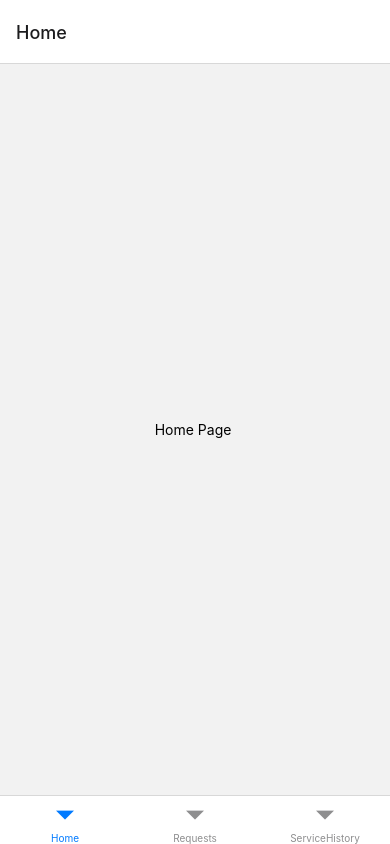
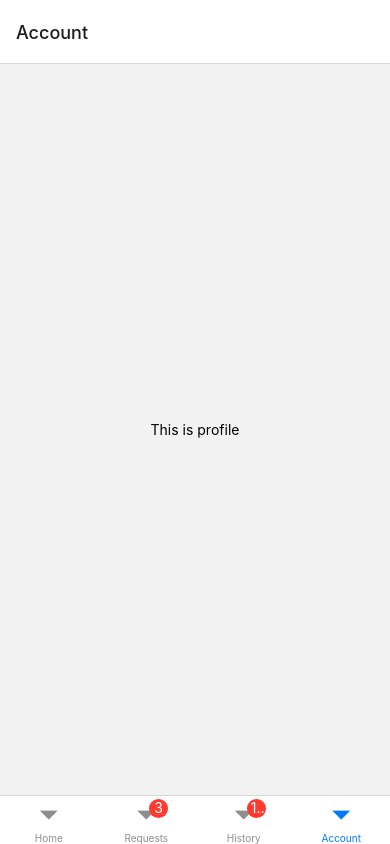
Before and after one commit to wandieinnocents/reactNativeMobile, a React Native app: screen /Account in a window 390 px wide. Built offline with nearby package versions, Linux system fonts and the light colour scheme.

Commit message:
Add separate page linking of nav and notification badges

```diff
--- a/App.js
+++ b/App.js
@@ -2,6 +2,7 @@ import * as React from 'react';
 import { Text, View } from 'react-native';
 import { NavigationContainer } from '@react-navigation/native';
 import { createBottomTabNavigator } from '@react-navigation/bottom-tabs';
+import  ProfileScreen   from './Screens/ProfileScreen';
 
 function HomeScreen() {
   return (
@@ -14,7 +15,7 @@ function HomeScreen() {
 function RequestsScreen() {
   return (
     <View style={{ flex: 1, justifyContent: 'center', alignItems: 'center' }}>
-      <Text>Settings Page</Text>
+      <Text>Requests Page</Text>
     </View>
   );
 }
@@ -34,8 +35,10 @@ export default function App() {
     <NavigationContainer>
       <Tab.Navigator>
         <Tab.Screen name="Home" component={HomeScreen} />
-        <Tab.Screen name="Requests" component={RequestsScreen} />
-        <Tab.Screen name="ServiceHistory" component={ServiceHistory} />
+        <Tab.Screen name="Requests" component={RequestsScreen} options={{ tabBarBadge: 3  }} />
+        <Tab.Screen name="History" component={ServiceHistory} options={{ tabBarBadge: 13  }} />
+        <Tab.Screen name="Account" component={ProfileScreen} />
+
       </Tab.Navigator>
     </NavigationContainer>
   );
--- /dev/null
+++ b/Screens/ProfileScreen.js
@@ -0,0 +1,13 @@
+import React, {useState} from 'react';
+import {Text, TextInput, View} from 'react-native';
+
+const ProfileScreen = () => {
+  const [text, setText] = useState('');
+  return (
+    <View style={{ flex: 1, justifyContent: 'center', alignItems: 'center' }}>
+      <Text>This is profile</Text>
+    </View>
+  );
+}
+
+export default ProfileScreen;
```
